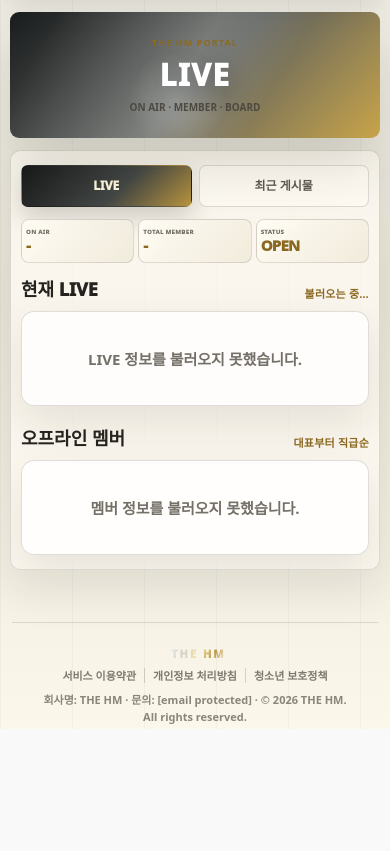
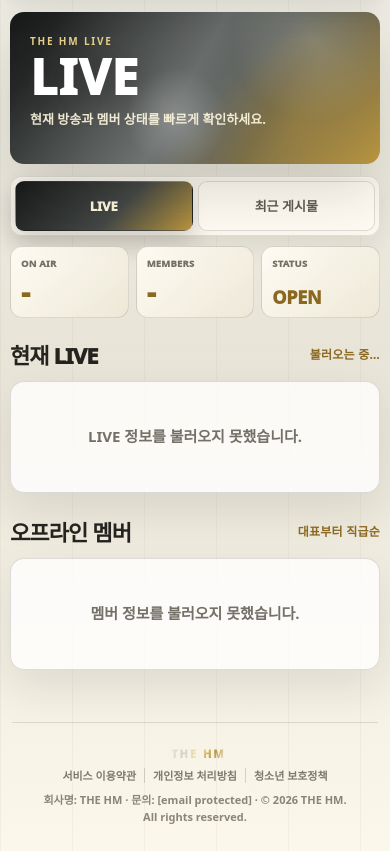
Before and after one commit to hmviewer/fan-hm, a PHP site: page /live/ in a window 390 px wide. Shown: the part 115-966 px from the top of the page. Before the commit the page ends 844 px from the top, so only its background shows below. Run offline with PHP 8.4, Linux system fonts and the light colour scheme; some libraries are stand-ins or nearby versions; some web fonts are replaced.

Commit message:
Refine mobile live page layout

```diff
--- a/css/live.css
+++ b/css/live.css
@@ -190,7 +190,7 @@
   .tab-btn { width: 100%; min-height: 42px; padding: 8px 4px; font-size: 12px; line-height: 1.15; white-space: nowrap; }
   .summary { grid-template-columns: repeat(3, minmax(0, 1fr)); gap: 4px; margin-bottom: 12px; }
   .summary-box { min-height: 44px; border-radius: 7px; padding: 5px 4px; display: flex; flex-direction: column; justify-content: center; }
-  .summary-label { font-size: 6px; line-height: 1; letter-spacing: -0.45px; margin-bottom: 3px; white-space: nowrap; }
+  .summary-label { font-size: 9.5px; line-height: 1; letter-spacing: 0.02em; margin-bottom: 7px; white-space: nowrap; }
   .summary-value { font-size: clamp(12px, 4vw, 15px); line-height: 1; letter-spacing: -0.8px; white-space: nowrap; }
   .live-grid { grid-template-columns: 1fr; gap: 10px; margin-bottom: 18px; }
   .broadcast-card { min-height: 0; }
@@ -221,7 +221,7 @@
 
 @media (max-width: 380px) {
   .tab-btn { font-size: 11px; }
-  .summary-label { font-size: 6.5px; }
+  .summary-label { font-size: 9px; }
   .summary-value { font-size: 15px; }
   .offline-grid { grid-template-columns: 1fr; }
 }
@@ -301,3 +301,195 @@
   .live-panel { padding: 14px 10px; }
   .tab-btn { border-radius: 7px; }
 }
+
+/* Mobile art direction: status-first live board */
+.page > .hero {
+  background:
+    radial-gradient(circle at 82% 18%, rgba(255, 248, 223, .24), transparent 25%),
+    radial-gradient(circle at 78% 74%, rgba(185, 149, 62, .32), transparent 30%),
+    linear-gradient(135deg, #171919 0%, #4b504d 56%, #b9953e 100%);
+}
+.page > .hero .hero-content {
+  align-items: flex-start;
+  text-align: left;
+}
+.page > .hero .hero-sub {
+  color: rgba(255, 248, 223, .9);
+  word-break: keep-all;
+}
+
+@media (max-width: 700px) {
+  .page > .hero {
+    height: auto;
+    min-height: 152px;
+    margin-bottom: 12px;
+    border-radius: 14px;
+  }
+  .page > .hero .hero-content {
+    justify-content: flex-end;
+    padding: 22px 20px;
+  }
+  .page > .hero .hero-kicker {
+    font-size: 10px;
+    letter-spacing: .18em;
+    margin-bottom: 7px;
+    color: #e6ce88;
+  }
+  .page > .hero .hero-title {
+    font-size: 48px;
+    line-height: .92;
+    letter-spacing: .03em;
+  }
+  .page > .hero .hero-sub {
+    max-width: 280px;
+    margin-top: 12px;
+    font-size: 13px;
+    line-height: 1.35;
+    font-weight: 900;
+  }
+
+  .live-panel {
+    padding: 0;
+    overflow: visible;
+    border: 0;
+    background: transparent;
+    box-shadow: none;
+  }
+  .topbar {
+    margin-bottom: 10px;
+  }
+  .tabs {
+    gap: 5px;
+    padding: 4px;
+    border-radius: 12px;
+    background: rgba(255, 252, 244, 0.82);
+    border: 1px solid rgba(52, 50, 44, 0.12);
+    box-shadow: inset 0 1px 0 rgba(255,255,255,.78), 0 10px 24px rgba(31, 28, 21, .07);
+  }
+  .tab-btn {
+    min-height: 50px;
+    border-radius: 9px;
+    font-size: 13px;
+    letter-spacing: 0;
+  }
+
+  .summary {
+    grid-template-columns: repeat(3, minmax(0, 1fr));
+    gap: 7px;
+    margin-bottom: 20px;
+  }
+  .summary-box {
+    min-height: 72px;
+    padding: 12px 10px;
+    border-radius: 12px;
+    justify-content: space-between;
+  }
+  .summary-label {
+    font-size: 9.5px;
+    line-height: 1;
+    letter-spacing: .02em;
+    margin-bottom: 9px;
+  }
+  .summary-value {
+    font-size: 28px;
+    line-height: .9;
+    letter-spacing: -0.04em;
+  }
+  .summary-box:last-child .summary-value {
+    font-size: 18px;
+    letter-spacing: -0.02em;
+  }
+
+  .section-title-row {
+    align-items: center;
+    margin: 20px 0 11px;
+  }
+  .section-title {
+    font-size: 22px;
+    letter-spacing: -0.04em;
+  }
+  .section-note {
+    font-size: 12px;
+  }
+  .live-grid {
+    gap: 12px;
+    margin-bottom: 22px;
+  }
+  .empty-card,
+  .loading-card {
+    min-height: 112px;
+    display: flex;
+    align-items: center;
+    justify-content: center;
+    padding: 26px 18px;
+    border-radius: 14px;
+    font-size: 15px;
+    line-height: 1.45;
+  }
+  .broadcast-card {
+    border-radius: 14px;
+  }
+  .live-thumb {
+    aspect-ratio: 16 / 10;
+  }
+  .live-info {
+    padding: 15px 16px 16px;
+  }
+  .live-name {
+    font-size: 18px;
+  }
+  .live-title {
+    font-size: 13.5px;
+  }
+  .live-open-btn {
+    min-height: 44px;
+    font-size: 13px;
+  }
+
+  .offline-grid {
+    grid-template-columns: 1fr;
+    gap: 9px;
+  }
+  .offline-card {
+    min-height: 76px;
+    padding: 12px;
+    border-radius: 13px;
+    gap: 12px;
+  }
+  .offline-avatar {
+    width: 50px;
+    height: 50px;
+    flex-basis: 50px;
+  }
+  .offline-name {
+    font-size: 16px;
+    line-height: 1.15;
+  }
+  .offline-meta {
+    margin-top: 7px;
+    gap: 6px;
+  }
+  .offline-state {
+    display: inline-flex;
+    font-size: 11px;
+  }
+  .offline-card .rank-badge {
+    max-width: none;
+    min-height: 24px;
+    padding: 0 8px;
+    font-size: 11px;
+  }
+  .station-link {
+    width: 36px;
+    height: 36px;
+    border-radius: 9px;
+    font-size: 15px;
+  }
+}
+
+@media (max-width: 380px) {
+  .summary-box { padding: 11px 8px; }
+  .summary-label { font-size: 9px; }
+  .summary-value { font-size: 25px; }
+  .summary-box:last-child .summary-value { font-size: 16px; }
+}
--- a/live/index.html
+++ b/live/index.html
@@ -24,7 +24,7 @@
 <meta name="theme-color" content="#caa64a">
 <link rel="stylesheet" href="https://cdn.jsdelivr.net/gh/orioncactus/pretendard@v1.3.9/dist/web/static/pretendard.min.css">
 <link rel="stylesheet" href="../css/common.css?v=1781540179">
-<link rel="stylesheet" href="../css/live.css?v=1781540179">
+<link rel="stylesheet" href="../css/live.css?v=1781540180">
 </head>
 <body><header class="navbar">
     <div class="nav-inner">
@@ -52,9 +52,9 @@
 <main class="page">
     <section class="hero" aria-label="라이브 배너">
         <div class="hero-content">
-            <div class="hero-kicker">THE HM PORTAL</div>
+            <div class="hero-kicker">THE HM LIVE</div>
             <h1 class="hero-title">LIVE</h1>
-            <p class="hero-sub">ON AIR · MEMBER · BOARD</p>
+            <p class="hero-sub">현재 방송과 멤버 상태를 빠르게 확인하세요.</p>
         </div>
     </section>
 
@@ -68,7 +68,7 @@
 
         <div class="summary">
             <div class="summary-box"><div class="summary-label">ON AIR</div><div class="summary-value" id="summaryLive">-</div></div>
-            <div class="summary-box"><div class="summary-label">TOTAL MEMBER</div><div class="summary-value" id="summaryTotal">-</div></div>
+            <div class="summary-box"><div class="summary-label">MEMBERS</div><div class="summary-value" id="summaryTotal">-</div></div>
             <div class="summary-box"><div class="summary-label">STATUS</div><div class="summary-value" id="summaryStatus">OPEN</div></div>
         </div>
 
@@ -228,7 +228,7 @@
       const total = Number(liveData?.total ?? all.length ?? 0);
       $("#summaryLive").textContent = formatNumber(liveCount);
       $("#summaryTotal").textContent = formatNumber(total);
-      $("#summaryStatus").textContent = "OPEN";
+      $("#summaryStatus").textContent = liveCount > 0 ? "LIVE" : "READY";
       const b = $("#onAirButton");
       if (b) b.textContent = liveCount > 0 ? `ON AIR ${liveCount}` : "ON AIR";
     }
```
